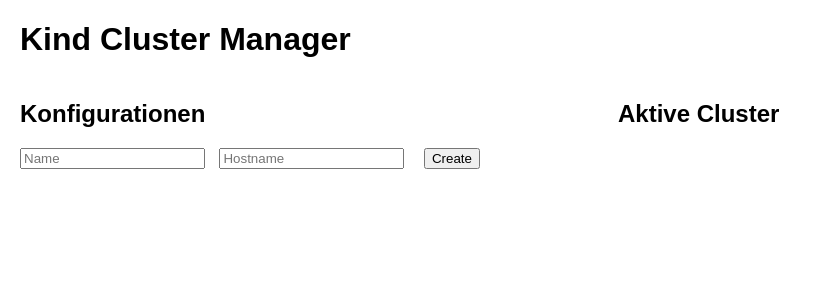
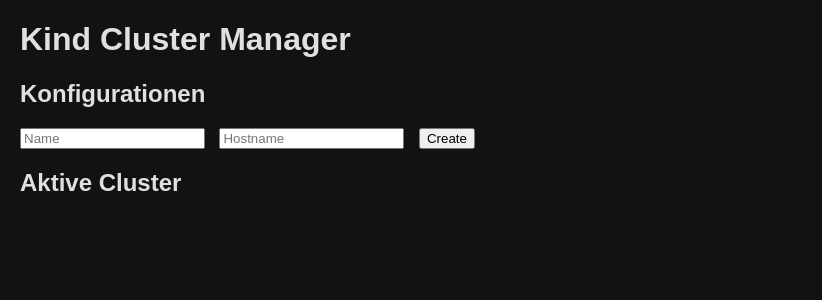
Before and after one commit to wlanboy/kind-web-controller, a FastAPI app: template templates/dashboard.html in a window 1280 px wide. Shown: the top 300 px of the page, without its empty margins (0-822 px from the left). Run offline with FastAPI, Linux system fonts and the light colour scheme; the template is opened without the code that fills it, so the values that code supplies are empty; some libraries are stand-ins or nearby versions.

Commit message:
added dark theme and button colors

```diff
--- a/static/style.css
+++ b/static/style.css
@@ -1,17 +1,73 @@
+:root {
+  --bg: #121212;
+  --text: #e0e0e0;
+  --table-bg: #1e1e1e;
+  --border: #333;
+  --btn-green: #4caf50;
+  --btn-red: #f44336;
+  --btn-refresh: #2196f3;
+}
+
+[data-theme="light"] {
+  --bg: #ffffff;
+  --text: #000000;
+  --table-bg: #f0f0f0;
+  --border: #ccc;
+}
+
 body {
+  background-color: var(--bg);
+  color: var(--text);
   font-family: sans-serif;
   margin: 20px;
 }
-.container {
-  display: flex;
-  gap: 40px;
+
+table {
+  width: 100%;
+  border-collapse: collapse;
+  background-color: var(--table-bg);
 }
-.column {
-  width: 45%;
+
+th, td {
+  border: 1px solid var(--border);
+  padding: 8px;
+  text-align: left;
 }
+
 input {
   margin-right: 10px;
 }
-button {
-  margin-left: 5px;
+
+.btn {
+  padding: 5px 10px;
+  border: none;
+  color: white;
+  cursor: pointer;
 }
+
+.btn.green { background-color: var(--btn-green); }
+.btn.red { background-color: var(--btn-red); }
+.btn.refresh { background-color: var(--btn-refresh); }
+.btn.blue {
+  background-color: #2196f3;
+  color: white;
+}
+
+pre {
+  background-color: var(--table-bg);
+  padding: 10px;
+  border: 1px solid var(--border);
+  overflow-x: auto;
+}
+
+#live-output {
+  margin-top: 30px;
+  max-height: 300px;
+  overflow-y: auto;
+  border: 1px solid var(--border);
+}
+
+#output-body td {
+  font-family: monospace;
+  white-space: pre-wrap;
+}
```
